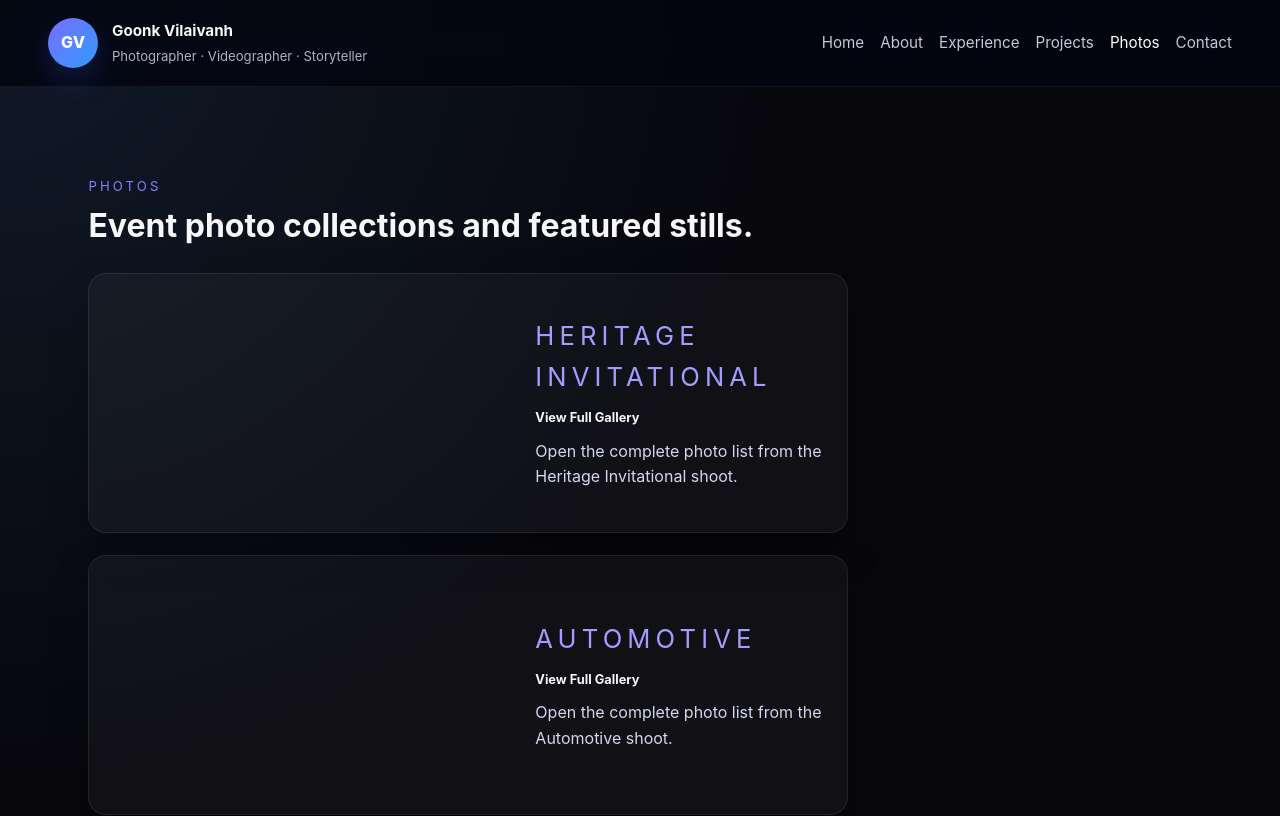
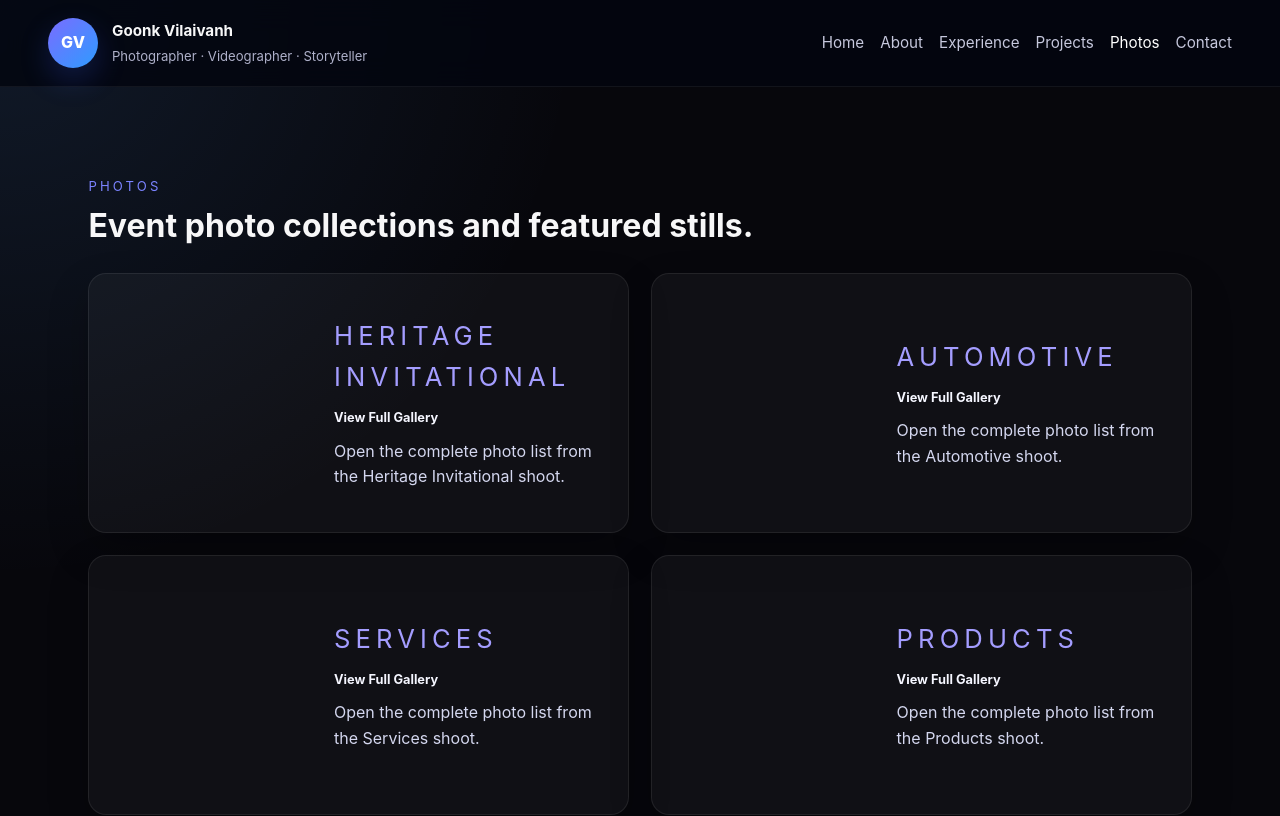
Before and after one commit to pvilaivanh/goonk-vilaivanh-portfolio, a React (Vite) app: page /photos in a window 1280 px wide. Shown: the top 816 px of the page. Built offline with nearby package versions, Linux system fonts and the light colour scheme.

Commit message:
updated photo album grid

```diff
--- a/src/App.css
+++ b/src/App.css
@@ -218,13 +218,15 @@
 
 .photo-album-grid {
   display: grid;
+  grid-template-columns: repeat(2, minmax(0, 1fr));
+  flex-wrap: wrap;
   gap: 22px;
   margin-top: 30px;
 }
 
 .photo-collage-link {
   display: grid;
-  grid-template-columns: minmax(0, 1fr) minmax(220px, 0.72fr);
+  grid-template-columns: minmax(0, 1fr) minmax(280px, 0.72fr);
   gap: 18px;
   align-items: center;
   max-width: 760px;
```
